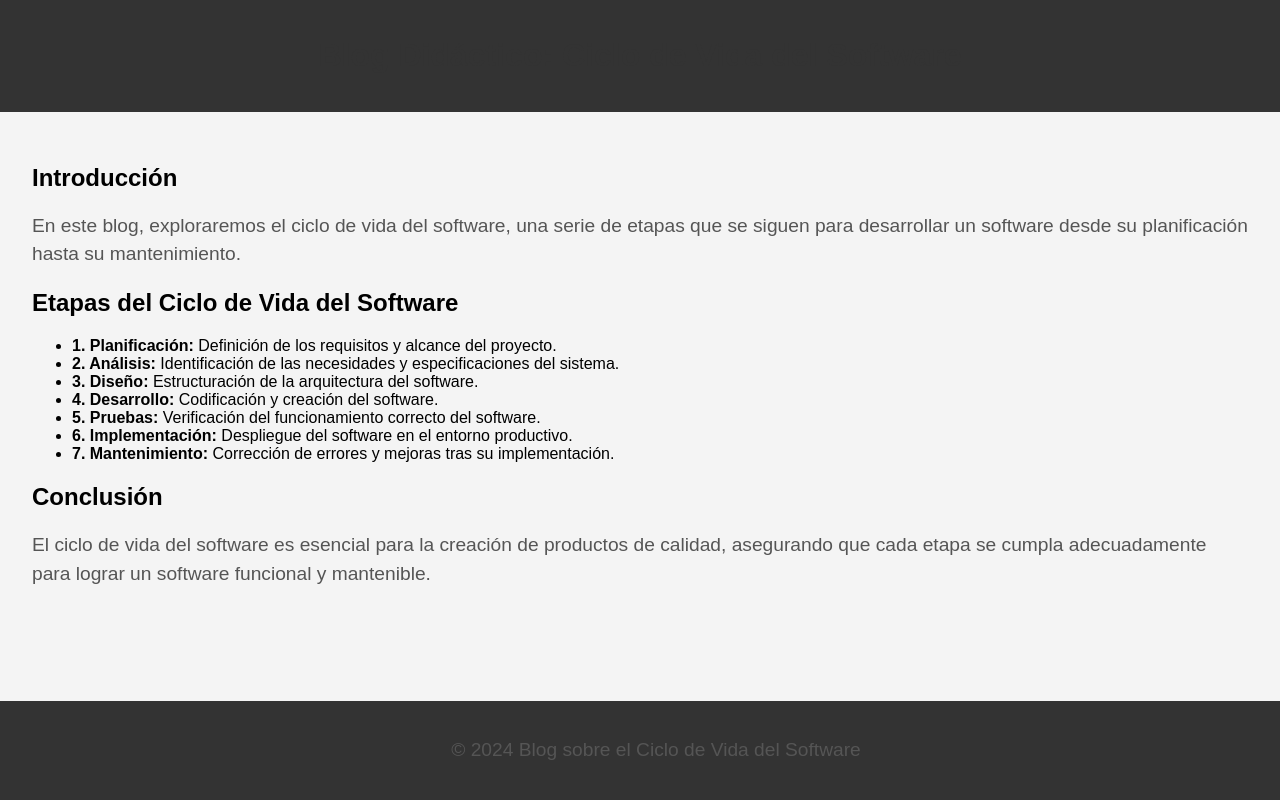
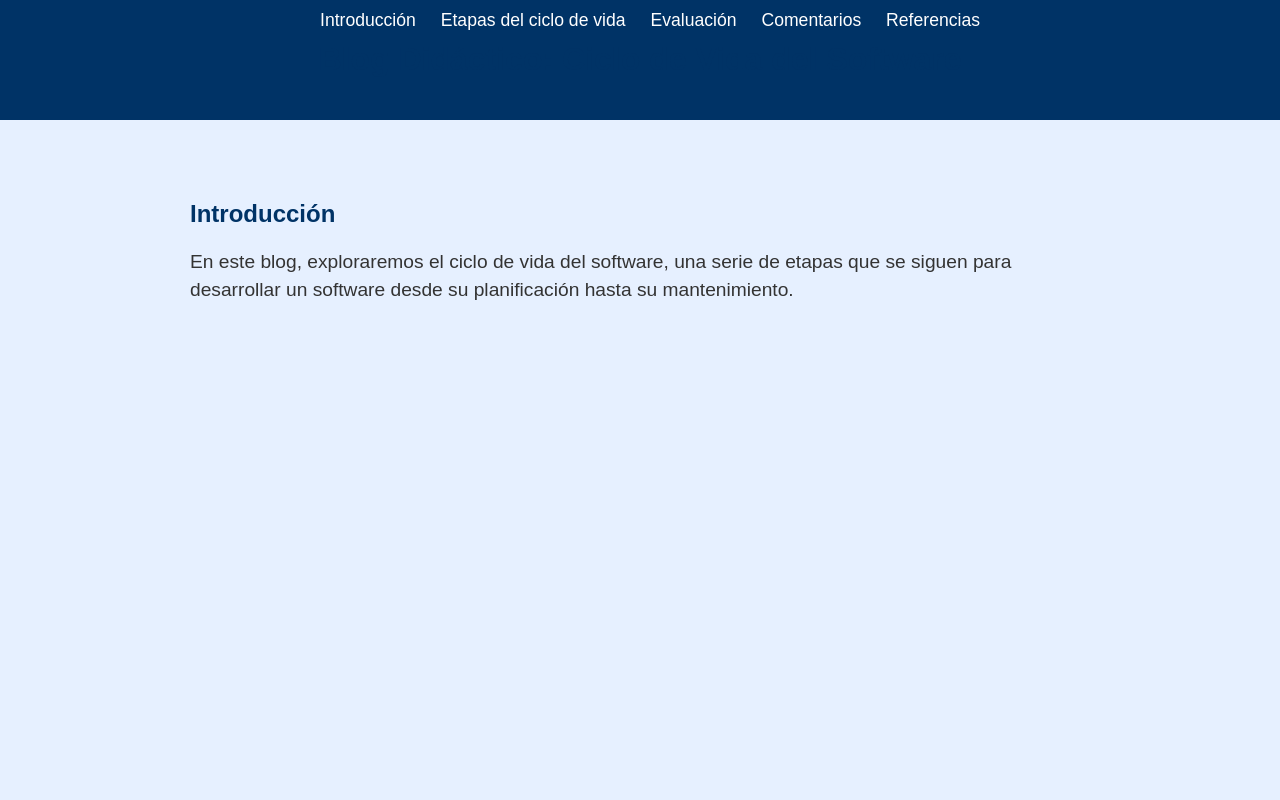
Before and after one commit to ciclovidablog/Blog-Ciclo-de-Vida-Software, a plain HTML site: page index.html in a window 1280 px wide. Drawn offline with Linux system fonts and the light colour scheme.

Commit message:
Update index.html
extended

```diff
--- a/index.html
+++ b/index.html
@@ -7,29 +7,56 @@
   <style>
     body {
       font-family: Arial, sans-serif;
+      background-color: #e6f0ff; /* Azul claro */
+      color: #333;
       margin: 0;
       padding: 0;
-      background-color: #f4f4f4;
     }
     header {
-      background-color: #333;
+      background-color: #003366; /* Azul oscuro */
       color: white;
-      padding: 1rem;
+      padding: 20px;
       text-align: center;
     }
+    nav {
+      background-color: #003366;
+      padding: 10px;
+      position: fixed;
+      width: 100%;
+      top: 0;
+      z-index: 1000;
+    }
+    nav ul {
+      list-style-type: none;
+      margin: 0;
+      padding: 0;
+      text-align: center;
+    }
+    nav ul li {
+      display: inline;
+      margin: 0 10px;
+    }
+    nav ul li a {
+      color: white;
+      text-decoration: none;
+    }
     section {
-      padding: 2rem;
+      padding: 60px 20px; /* Ajustar el padding para evitar superposición con el menú */
+      max-width: 900px;
+      margin: auto;
     }
-    h1 {
-      color: #333;
+    h1, h2, h3 {
+      color: #003366;
     }
     p {
       font-size: 1.2rem;
       line-height: 1.5;
-      color: #555;
+    }
+    ul {
+      font-size: 1.1rem;
     }
     footer {
-      background-color: #333;
+      background-color: #003366;
       color: white;
       text-align: center;
       padding: 1rem;
@@ -37,36 +64,40 @@
       width: 100%;
       bottom: 0;
     }
+    button {
+      background-color: #00509e; /* Botones azules */
+      color: white;
+      border: none;
+      padding: 10px;
+      cursor: pointer;
+    }
+    iframe {
+      width: 100%;
+      height: 400px;
+      margin: 20px 0;
+    }
   </style>
 </head>
 <body>
 
+  <!-- Menú de navegación fijo -->
+  <nav>
+    <ul>
+      <li><a href="#introduction">Introducción</a></li>
+      <li><a href="#stages">Etapas del ciclo de vida</a></li>
+      <li><a href="#quiz">Evaluación</a></li>
+      <li><a href="#contact">Comentarios</a></li>
+      <li><a href="#references">Referencias</a></li>
+    </ul>
+  </nav>
+
+  <!-- Encabezado -->
   <header>
     <h1>Blog Didáctico: Ciclo de Vida del Software</h1>
   </header>
 
-  <section>
+  <!-- Sección de introducción -->
+  <section id="introduction">
     <h2>Introducción</h2>
     <p>En este blog, exploraremos el ciclo de vida del software, una serie de etapas que se siguen para desarrollar un software desde su planificación hasta su mantenimiento.</p>
-
-    <h2>Etapas del Ciclo de Vida del Software</h2>
-    <ul>
-      <li><strong>1. Planificación:</strong> Definición de los requisitos y alcance del proyecto.</li>
-      <li><strong>2. Análisis:</strong> Identificación de las necesidades y especificaciones del sistema.</li>
-      <li><strong>3. Diseño:</strong> Estructuración de la arquitectura del software.</li>
-      <li><strong>4. Desarrollo:</strong> Codificación y creación del software.</li>
-      <li><strong>5. Pruebas:</strong> Verificación del funcionamiento correcto del software.</li>
-      <li><strong>6. Implementación:</strong> Despliegue del software en el entorno productivo.</li>
-      <li><strong>7. Mantenimiento:</strong> Corrección de errores y mejoras tras su implementación.</li>
-    </ul>
-
-    <h2>Conclusión</h2>
-    <p>El ciclo de vida del software es esencial para la creación de productos de calidad, asegurando que cada etapa se cumpla adecuadamente para lograr un software funcional y mantenible.</p>
-  </section>
-
-  <footer>
-    <p>&copy; 2024 Blog sobre el Ciclo de Vida del Software</p>
-  </footer>
-
-</body>
-</html>
+    <i
```
